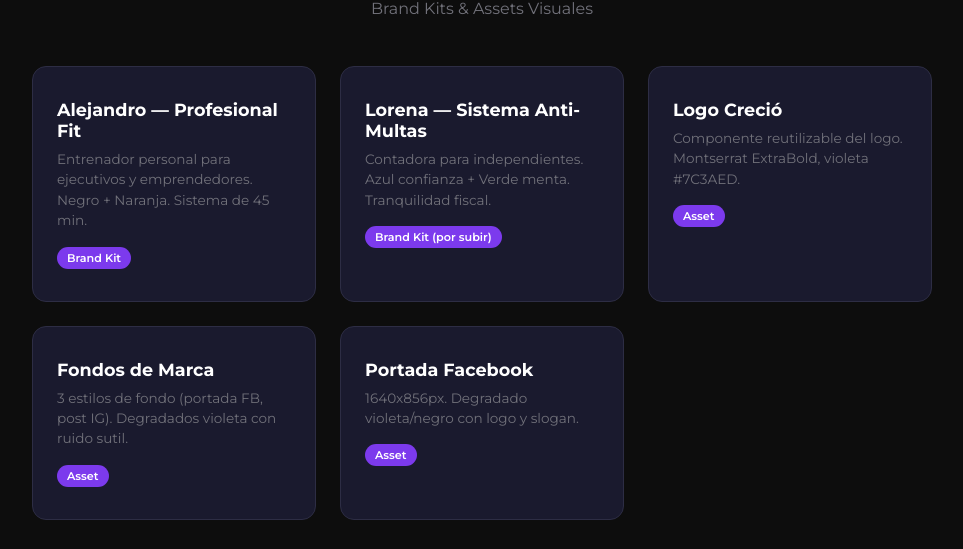
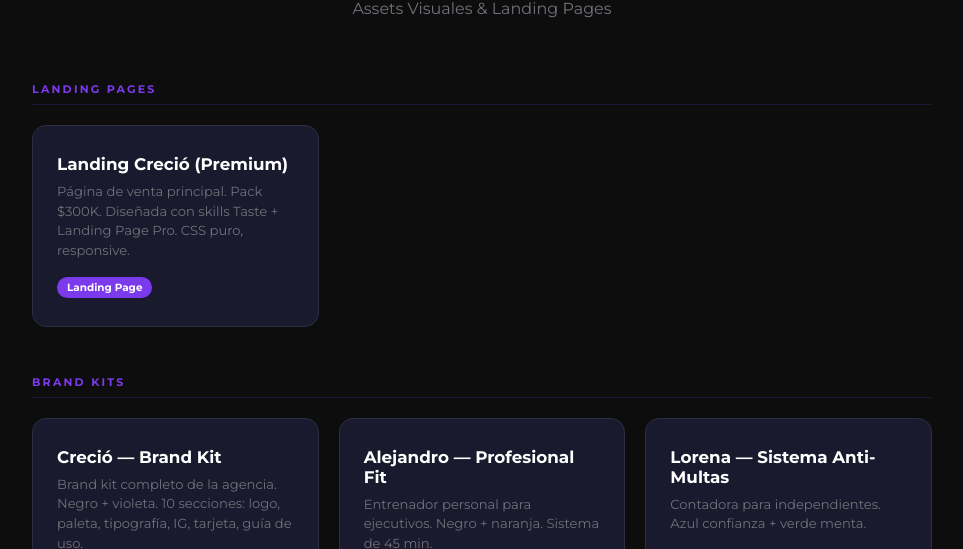
Before and after one commit to Aragan221/crecio-brand-kits, a plain HTML site: page index.html in a window 1280 px wide. Shown: the part 118-667 px from the top of the page, without its empty margins (158-1121 px from the left). Drawn offline with Linux system fonts and the light colour scheme.

Commit message:
Actualiza galería index.html: landing pages + brand kits + assets organizados por sección

```diff
--- a/index.html
+++ b/index.html
@@ -3,7 +3,7 @@
 <head>
 <meta charset="UTF-8">
 <meta name="viewport" content="width=device-width, initial-scale=1.0">
-<title>Creció — Brand Kits</title>
+<title>Creció — Assets Visuales</title>
 <link rel="preconnect" href="https://fonts.googleapis.com">
 <link href="https://fonts.googleapis.com/css2?family=Montserrat:wght@400;600;700;800&display=swap" rel="stylesheet">
 <style>
@@ -28,12 +28,25 @@ h1 span { color: #7C3AED; }
 .subtitle {
   color: #71717A;
   font-size: 1rem;
-  margin-bottom: 48px;
+  margin-bottom: 16px;
+}
+.section-label {
+  font-size: 11px;
+  font-weight: 700;
+  letter-spacing: 0.2em;
+  text-transform: uppercase;
+  color: #7C3AED;
+  margin-top: 48px;
+  margin-bottom: 20px;
+  width: 100%;
+  max-width: 900px;
+  border-bottom: 1px solid rgba(124,58,237,0.2);
+  padding-bottom: 8px;
 }
 .grid {
   display: grid;
   grid-template-columns: repeat(auto-fill, minmax(280px, 1fr));
-  gap: 24px;
+  gap: 20px;
   max-width: 900px;
   width: 100%;
 }
@@ -41,10 +54,13 @@ h1 span { color: #7C3AED; }
   background: #1A1A2E;
   border: 1px solid #2D2D44;
   border-radius: 14px;
-  padding: 32px 24px;
+  padding: 28px 24px;
   text-decoration: none;
   color: #fff;
   transition: all 0.2s ease;
+  display: flex;
+  flex-direction: column;
+  gap: 8px;
 }
 .card:hover {
   border-color: #7C3AED;
@@ -52,72 +68,103 @@ h1 span { color: #7C3AED; }
   box-shadow: 0 8px 32px rgba(124, 58, 237, 0.15);
 }
 .card h2 {
-  font-size: 1.1rem;
+  font-size: 1.05rem;
   font-weight: 700;
-  margin-bottom: 8px;
 }
 .card p {
   color: #71717A;
-  font-size: 0.85rem;
+  font-size: 0.82rem;
   line-height: 1.5;
 }
 .card .tag {
   display: inline-block;
-  background: #7C3AED;
-  color: #fff;
-  font-size: 0.7rem;
-  font-weight: 600;
+  font-size: 0.65rem;
+  font-weight: 700;
   padding: 4px 10px;
   border-radius: 20px;
-  margin-top: 16px;
+  margin-top: 8px;
+  width: fit-content;
 }
+.tag-landing { background: #7C3AED; color: #fff; }
+.tag-brandkit { background: rgba(124,58,237,0.15); color: #A855F7; border: 1px solid rgba(124,58,237,0.3); }
+.tag-asset { background: rgba(113,113,122,0.15); color: #71717A; border: 1px solid rgba(113,113,122,0.3); }
 footer {
   margin-top: 60px;
   color: #4A4A4A;
   font-size: 0.75rem;
+  text-align: center;
+}
+footer a { color: #7C3AED; text-decoration: none; }
+footer a:hover { text-decoration: underline; }
+@media (max-width: 600px) {
+  h1 { font-size: 1.8rem; }
+  .grid { grid-template-columns: 1fr; }
+  body { padding: 40px 16px; }
 }
 </style>
 </head>
 <body>
 
 <h1>crecı<span>ó</span></h1>
-<p class="subtitle">Brand Kits &amp; Assets Visuales</p>
+<p class="subtitle">Assets Visuales &amp; Landing Pages</p>
 
+<!-- LANDING PAGES -->
+<div class="section-label">Landing Pages</div>
 <div class="grid">
+  <a class="card" href="crecio-landing.html">
+    <h2>Landing Creció (Premium)</h2>
+    <p>Página de venta principal. Pack $300K. Diseñada con skills Taste + Landing Page Pro. CSS puro, responsive.</p>
+    <span class="tag tag-landing">Landing Page</span>
+  </a>
+</div>
+
+<!-- BRAND KITS -->
+<div class="section-label">Brand Kits</div>
+<div class="grid">
+  <a class="card" href="crecio-brandkit.html">
+    <h2>Creció — Brand Kit</h2>
+    <p>Brand kit completo de la agencia. Negro + violeta. 10 secciones: logo, paleta, tipografía, IG, tarjeta, guía de uso.</p>
+    <span class="tag tag-brandkit">Brand Kit</span>
+  </a>
 
   <a class="card" href="alejandro-profesional-fit.html">
     <h2>Alejandro — Profesional Fit</h2>
-    <p>Entrenador personal para ejecutivos y emprendedores. Negro + Naranja. Sistema de 45 min.</p>
-    <span class="tag">Brand Kit</span>
+    <p>Entrenador personal para ejecutivos. Negro + naranja. Sistema de 45 min.</p>
+    <span class="tag tag-brandkit">Brand Kit</span>
   </a>
 
   <a class="card" href="lorena-contadora.html">
     <h2>Lorena — Sistema Anti-Multas</h2>
-    <p>Contadora para independientes. Azul confianza + Verde menta. Tranquilidad fiscal.</p>
-    <span class="tag">Brand Kit (por subir)</span>
+    <p>Contadora para independientes. Azul confianza + verde menta.</p>
+    <span class="tag tag-brandkit">Brand Kit</span>
   </a>
+</div>
 
+<!-- ASSETS DE MARCA -->
+<div class="section-label">Assets de Marca</div>
+<div class="grid">
   <a class="card" href="logo-crecio.html">
     <h2>Logo Creció</h2>
-    <p>Componente reutilizable del logo. Montserrat ExtraBold, violeta #7C3AED.</p>
-    <span class="tag">Asset</span>
+    <p>Componente reutilizable del logo. Montserrat ExtraBold, violeta #7C3AED, sin punto en la i.</p>
+    <span class="tag tag-asset">Asset</span>
   </a>
 
   <a class="card" href="fondos-marca.html">
     <h2>Fondos de Marca</h2>
     <p>3 estilos de fondo (portada FB, post IG). Degradados violeta con ruido sutil.</p>
-    <span class="tag">Asset</span>
+    <span class="tag tag-asset">Asset</span>
   </a>
 
   <a class="card" href="portada-facebook.html">
     <h2>Portada Facebook</h2>
     <p>1640x856px. Degradado violeta/negro con logo y slogan.</p>
-    <span class="tag">Asset</span>
+    <span class="tag tag-asset">Asset</span>
   </a>
-
 </div>
 
-<footer>Creció &copy; 2026 — Repo privado: crecio-cerebro</footer>
+<footer>
+  Creció &copy; 2026 — <a href="https://github.com/Aragan221/crecio-cerebro">Cerebro (privado)</a> · <a href="https://github.com/Aragan221/crecio-brand-kits">Repo público</a>
+</footer>
 
 </body>
 </html>
```
